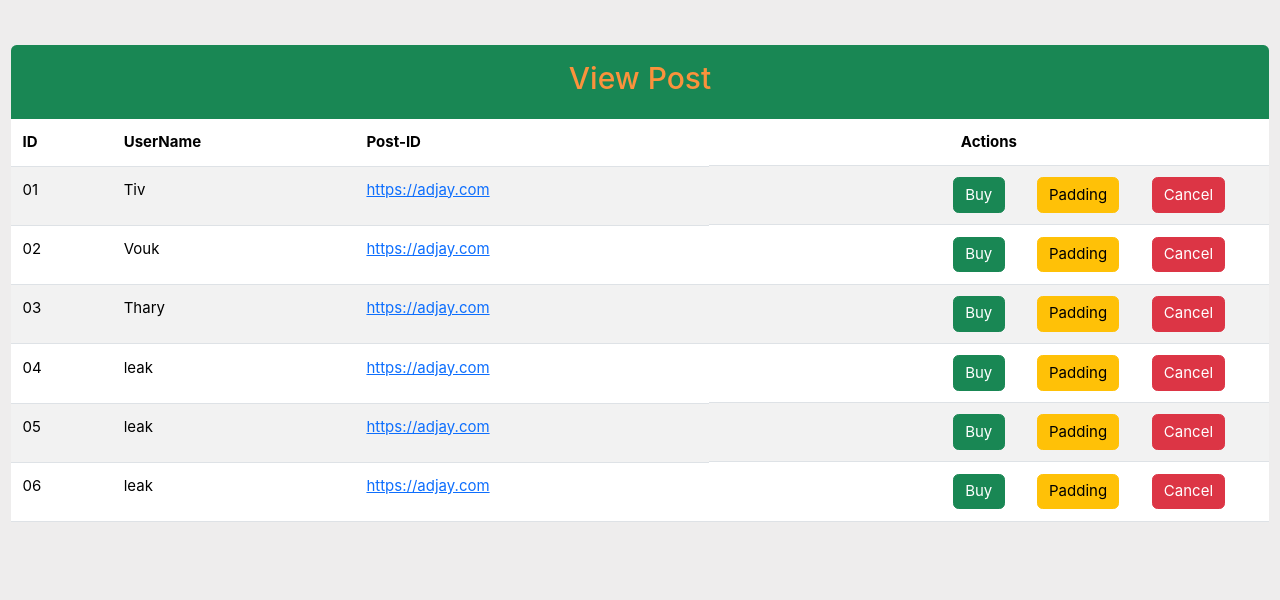
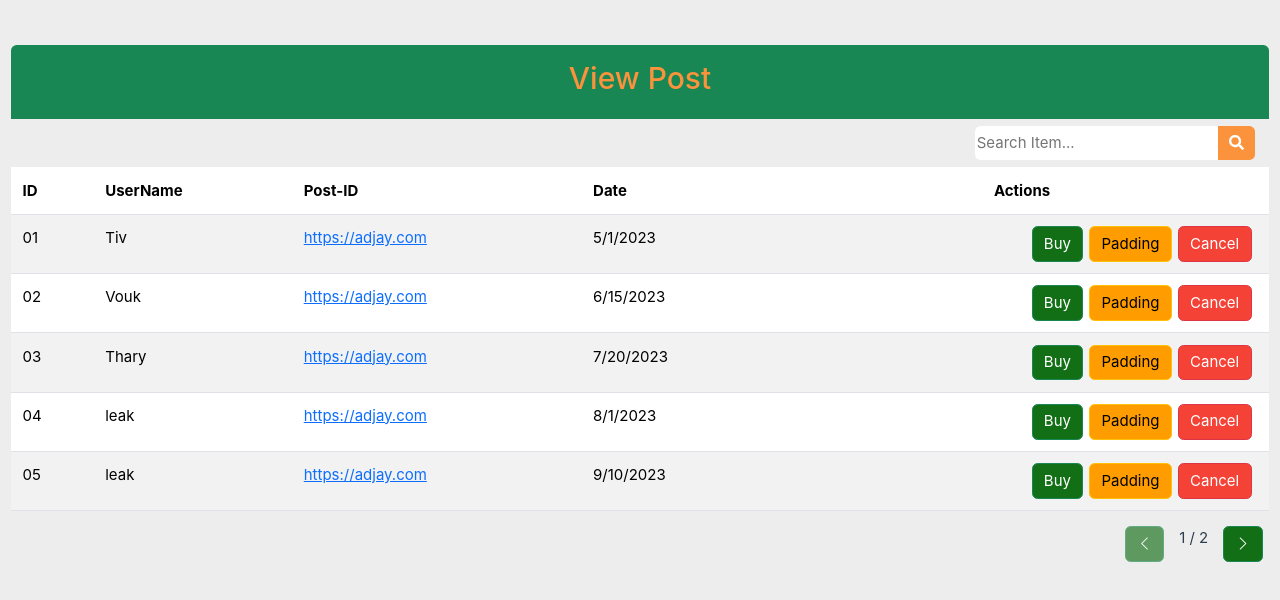
Before and after one commit to leakvor/g11_somnal_app, a Vue app in the folder frontend/: page /salesrequest in a window 1280 px wide. Shown: the top 600 px of the page. Built offline with nearby package versions, Linux system fonts and the light colour scheme; no server answers; what vue-simple-acl would draw is missing.

Commit message:
add search date and data tabel SCRUM-165

```diff
--- a/frontend/src/views/Web/Post/SalesRequest.vue
+++ b/frontend/src/views/Web/Post/SalesRequest.vue
@@ -3,6 +3,17 @@
     <div class="d-flex flex-column justify-content-center" id="firstchild">
       <div class="d-flex justify-content-center text-orange p-3 bg-success rounded-top">
         <h2>View Post</h2>
+      </div>
+      <div class="search-container m-2 ">
+        <div class="input-group  d-flex justify-content-end ">
+        <input class="input-text border-none rounded-start" type="search" v-model="searchTerm" placeholder="Search Item..." />
+        <button
+          class="btn btn-outline-secondary bg-orange text-white border-none"
+          type="button"
+        >
+          <i class="fas fa-search"></i>
+        </button>
+      </div>
       </div>
       <div>
         <table class="table table-striped table-hover">
@@ -11,17 +22,19 @@
               <th>ID</th>
               <th>UserName</th>
               <th>Post-ID</th>
-              <th class="active">Actions</th>
+              <th>Date</th>
+              <th class="text-center">Actions</th>
             </tr>
           </thead>
           <tbody>
-            <tr v-for="(item,) in data" :key="item.ID">
-              <td>{{ item.ID }}</td>
-              <td>{{ item['Username'] }}</td>
+            <tr v-for="item in paginatedData" :key="item.id">
+              <td>{{ item.id }}</td>
+              <td>{{ item.userName }}</td>
               <td>
-                <a href="#" @click.prevent="handlePostIdClick(item['Post-ID'])">{{ item['Post-ID'] }}</a>
+                <a href="#" @click.prevent="handlePostIdClick(item.postId)">{{ item.postId }}</a>
               </td>
-              <td class="d-flex justify-content-end">
+              <td>{{ formatDate(item.date) }}</td>
+              <td class="text-end">
                 <button
                   v-for="action in item.actions"
                   :key="action"
@@ -34,6 +47,11 @@
             </tr>
           </tbody>
         </table>
+        <div class="pagination  d-flex justify-content-end ">
+          <button class="btn btn-success me-2" @click="prevPage" :disabled="currentPage === 1"><i class="bi bi-chevron-left"></i></button>
+          <span class="mx-2">{{ currentPage }} / {{ totalPages }}</span>
+          <button class="btn btn-success ms-2" @click="nextPage" :disabled="currentPage === totalPages"><i class="bi bi-chevron-right"></i></button>
+        </div>
       </div>
     </div>
   </div>
@@ -45,43 +63,80 @@ export default {
     return {
       data: [
         {
-          ID: "01",
-          "Username": "Tiv",
-          "Post-ID": "https://adjay.com",
+          id: "01",
+          userName: "Tiv",
+          postId: "https://adjay.com",
+          date: "2023-05-01",
           actions: ["Buy", "Padding", "Cancel"]
         },
         {
-          ID: "02",
-          "Username": "Vouk",
-          "Post-ID": "https://adjay.com",
+          id: "02",
+          userName: "Vouk",
+          postId: "https://adjay.com",
+          date: "2023-06-15",
           actions: ["Buy", "Padding", "Cancel"]
         },
         {
-          ID: "03",
-          "Username": "Thary",
-          "Post-ID": "https://adjay.com",
+          id: "03",
+          userName: "Thary",
+          postId: "https://adjay.com",
+          date: "2023-07-20",
           actions: ["Buy", "Padding", "Cancel"]
         },
         {
-          ID: "04",
-          "Username": "leak",
-          "Post-ID": "https://adjay.com",
+          id: "04",
+          userName: "leak",
+          postId: "https://adjay.com",
+          date: "2023-08-01",
           actions: ["Buy", "Padding", "Cancel"]
         },
         {
-          ID: "05",
-          "Username": "leak",
-          "Post-ID": "https://adjay.com",
+          id: "05",
+          userName: "leak",
+          postId: "https://adjay.com",
+          date: "2023-09-10",
           actions: ["Buy", "Padding", "Cancel"]
         },
         {
-          ID: "06",
-          "Username": "leak",
-          "Post-ID": "https://adjay.com",
+          id: "06",
+          userName: "leak",
+          postId: "https://adjay.com",
+          date: "2023-10-15",
           actions: ["Buy", "Padding", "Cancel"]
         }
-      ]
+      ],
+      searchTerm: "",
+      currentPage: 1,
+      itemsPerPage: 5
     };
+  },
+  computed: {
+    filteredData() {
+      return this.data.filter(item =>
+        item.userName.toLowerCase().includes(this.searchTerm.toLowerCase())
+      );
+    },
+    totalPages() {
+      return Math.ceil(this.filteredData.length / this.itemsPerPage);
+    },
+    paginatedData() {
+      const startIndex = (this.currentPage - 1) * this.itemsPerPage;
+      const endIndex = startIndex + this.itemsPerPage;
+      return this.filteredData.slice(startIndex, endIndex);
+    },
+    getButtonClass() {
+      return (action) => {
+        if (action === "Buy") {
+          return "success";
+        } else if (action === "Padding") {
+          return "warning";
+        } else if (action === "Cancel") {
+          return "danger";
+        } else {
+          return "secondary";
+        }
+      };
+    }
   },
   methods: {
     deleteRow(index) {
@@ -93,22 +148,26 @@ export default {
     },
     handleActionClick(item, action) {
       if (action === "Buy") {
-        alert(`Sure you want buy ?: ${item['Post-ID']}`);
+        alert(`Sure you want buy ?: ${item.postId}`);
       } else if (action === "Cancel") {
-        this.deleteRow(this.data.indexOf(item));
+        const index = this.data.findIndex(i => i.id === item.id);
+        this.deleteRow(index);
       } else {
-        alert(`Sure you want:  ${item['Post-ID']}`);
+        alert(`Sure you want:  ${item.postId}`);
       }
     },
-    getButtonClass(action) {
-      if (action === "Buy") {
-        return "success";
-      } else if (action === "Padding") {
-        return "warning";
-      } else if (action === "Cancel") {
-        return "danger";
-      } else {
-        return "secondary";
+    formatDate(dateString) {
+      const date = new Date(dateString);
+      return date.toLocaleDateString();
+    },
+    prevPage() {
+      if (this.currentPage > 1) {
+        this.currentPage--;
+      }
+    },
+    nextPage() {
+      if (this.currentPage < this.totalPages) {
+        this.currentPage++;
       }
     }
   }
@@ -116,26 +175,25 @@ export default {
 </script>
 
 <style scoped>
-
   th,
   td {
     text-align: left;
   }
-  th{
+  th {
     font-weight: bold;
   }
   button {
-    margin-right:6%;
+    margin-right: 6px;
   }
-  button.success {
-    background-color: #4caf50;
+  button.btn-success {
+    background-color: #126f15;
     color: white;
   }
-  button.warning {
-    background-color:rgb(255, 157, 0);
+  button.btn-warning {
+    background-color: rgb(255, 157, 0);
     color: black;
   }
-  button.danger {
+  button.btn-danger {
     background-color: #f44336;
     color: white;
   }
@@ -147,17 +205,14 @@ export default {
   /* Mobile */
   @media (max-width: 767px) {
     .table thead {
-    display:none;
-
+      display: none;
     }
-
 
     .table,
     .table tbody,
     .table tr,
     .table td {
       display: block;
-
     }
 
     .table tr {
@@ -167,9 +222,8 @@ export default {
 
     .table td {
       position: relative;
-  }
-  .table td .button{
-    margin-left: 50px;
+      /* text-align: right;
+      padding-left: 50%; */
     }
 
     .table td::before {
@@ -178,7 +232,7 @@ export default {
       left: 0;
       width: 50%;
       font-weight: bold;
-
+      text-align: left;
     }
   }
 
@@ -192,8 +246,9 @@ export default {
     .table th {
       padding: 0.5rem;
     }
+
     button {
-    margin-right:6%;
+      margin-right: 6px;
     }
   }
 
@@ -207,10 +262,9 @@ export default {
     .table th {
       padding: 0.75rem;
     }
-  .active{
-    display: flex;
-    justify-content:center;
+
+    .text-end {
+      text-align: right;
     }
   }
-
 </style>
```
Also changed, not shown: 1 other file (tests, documents, lock files or other folders). Lines whose indentation alone changed are shown as unchanged.
